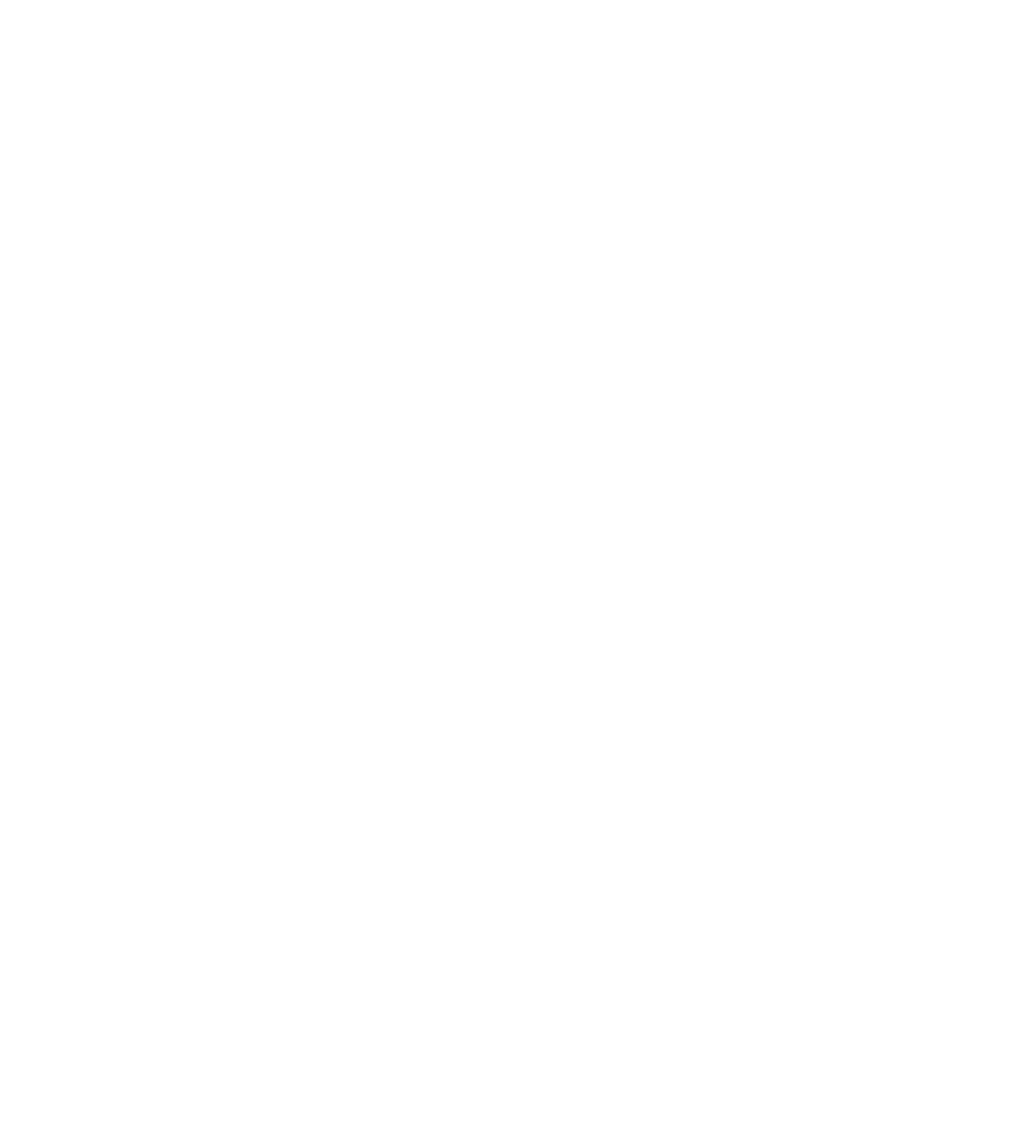
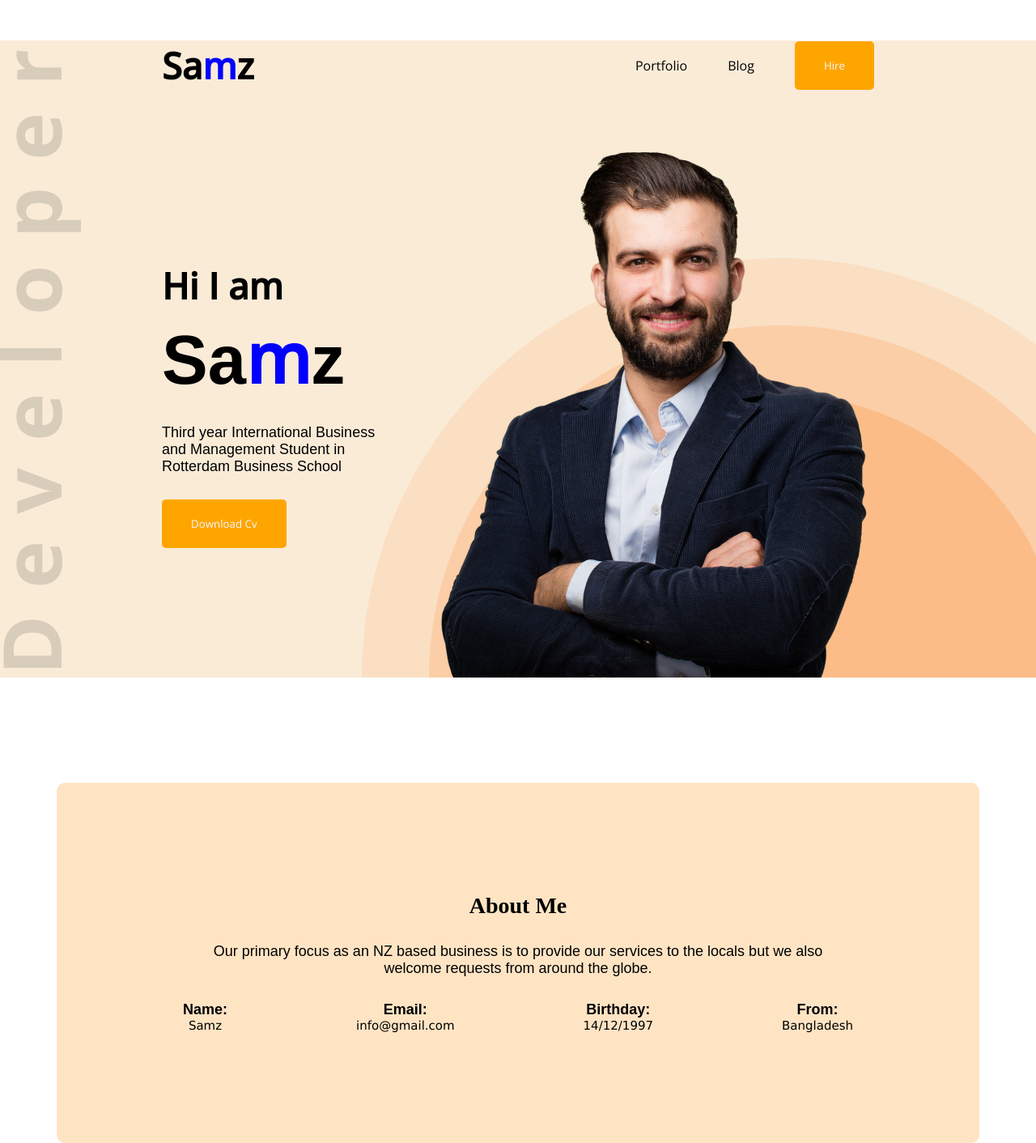
Before and after one commit to muhammadshahalom99/first-website, a plain HTML site: page first-website/index.html in a window 1280 px wide. Shown: the whole page at 81% size. Before the commit the page ends 800 px from the top, so only its background shows below. Drawn offline with nearby package versions, Linux system fonts and the light colour scheme.

Commit message:
Add files via upload

```diff
--- a/first-website/index.html
+++ b/first-website/index.html
@@ -6,8 +6,59 @@
     <meta name="viewport" content="width=device-width, initial-scale=1.0">
     <title>First Website</title>
     <link rel="stylesheet" href="style/style.css">
+    <link rel="preconnect" href="https://fonts.googleapis.com"><link rel="preconnect" href="https://fonts.gstatic.com" crossorigin><link href="https://fonts.googleapis.com/css2?family=Open+Sans:ital,wght@0,400;0,500;1,700&display=swap" rel="stylesheet">
 </head>
 <body>
+    <header class="header">
+        <nav>
+            <h2 class="nav-title">Sa<Span class="text-primary">m</Span>z</h2>
+            <ul>
+                <li>Portfolio</li>
+                <li>Blog</li>
+                <li><button class="btn-primary">Hire</button></li>
+            </ul>
+        </nav>
+        <div class="banner">
 
+            <div>
+                <h3 class="banner-sub-title">Hi I am</h3>
+                <h1 class="banner-title">Sa<span class="d">m</span>z</h1>
+                <p class="banner-discription">Third year International Business and Management Student in Rotterdam Business School</p>
+                <button class="btn-primary"> Download Cv</button>
+            </div>
+            <img src="hardy.png" alt="">
+        </div>
+
+    </header>
+    <main>
+        <section class="about">
+            <h3 class="section-title">About Me</h3>
+            <p class="section-description">Our primary focus as an NZ based business is to provide our services to the locals but we also welcome requests from around the globe.</p>
+        <div class="about-info-container">
+            <div class="about-info">
+                <p class="info-title">Name:</p>
+                <p class="info-description">Samz</p>
+            </div>
+            <div class="about-info">
+                <p class="info-title">Email:</p>
+                <p class="info-description">info@gmail.com</p>
+            </div>
+            <div class="about-info">
+                <p class="info-title">Birthday:</p>
+                <p class="info-description">14/12/1997</p>
+            </div>
+            <div class="about-info">
+                <p class="info-title">From:</p>
+                <p class="info-description">Bangladesh</p>
+            </div>
+
+        </div>
+        </section>
+
+    </main>
+
+    <footer>
+
+    </footer>
 </body>
 </html>
--- a/first-website/style/style.css
+++ b/first-website/style/style.css
@@ -0,0 +1,122 @@
+*{
+    margin: 0;
+    font-family: 'Open Sans', sans-serif;
+}
+.header{
+    background: antiquewhite;
+    background-image: url(../header_bg.png),url(../developer.png);
+    background-repeat: no-repeat;
+    background-position: bottom right, left;
+}
+
+/* header and navigation style */
+nav{
+    display: flex;
+    justify-content: space-between;
+    margin: 50px 200px;
+}
+
+.nav-title {
+    font-weight: 800;
+    font-size: 45px;
+
+}
+nav li{
+    list-style: none;
+    margin-left: 50px;
+}
+nav ul{
+    display: flex;
+    align-items: center;
+}
+.text-primary {
+    color: blue;
+}
+.btn-primary {
+    color: aliceblue;
+    border: 0;
+    padding: 18px 36px;
+    height: 60px;
+    border-radius: 5px;
+    background: orange;
+}
+.banner {
+    display: flex;
+    align-items: center;
+    margin: 0 200px;
+}
+.banner-title {
+    font-weight: 700;
+    font-size: 85px;
+    font-family: sans-serif;
+    margin-bottom: 25px;
+
+
+}
+.d{
+    color: blue;
+}
+.banner-sub-title {
+    font-weight: 600;
+    font-size: 45px;
+    color: black;
+}
+.banner-discription{
+    font-family: sans-serif;
+    color: black;
+    font-size: 18px;
+    margin-bottom: 30px;
+}
+div{
+    justify-content: space-between;
+}
+/* main section */
+main{
+    max-width: 1140px;
+    margin: 0 auto;
+}
+/* about section */
+.about{
+    margin-top: 130px;
+    background: bisque;
+    border-radius: 10px;
+    padding: 136px 156px;
+    text-align: center;
+
+
+
+
+}
+.section-title{
+    text-align: center;
+    margin-bottom: 30PX;
+    font-weight: 700;
+    font-size: 28px;
+    font-family: serif;
+
+
+}
+.section-description{
+    font-family: sans-serif;
+    margin-bottom: 30PX;
+    font-size: 18px;
+}
+.about-info-container{
+    display: flex;
+    justify-content: space-between;
+
+
+}
+
+.info-title{
+    font-size: 18px;
+    font-family: sans-serif;
+    font-weight: 600;
+
+}
+.info-description{
+    font-size: 15px;
+    font-family: Verdana, Geneva, Tahoma, sans-serif;
+    font-weight: 300;
+
+}
```
